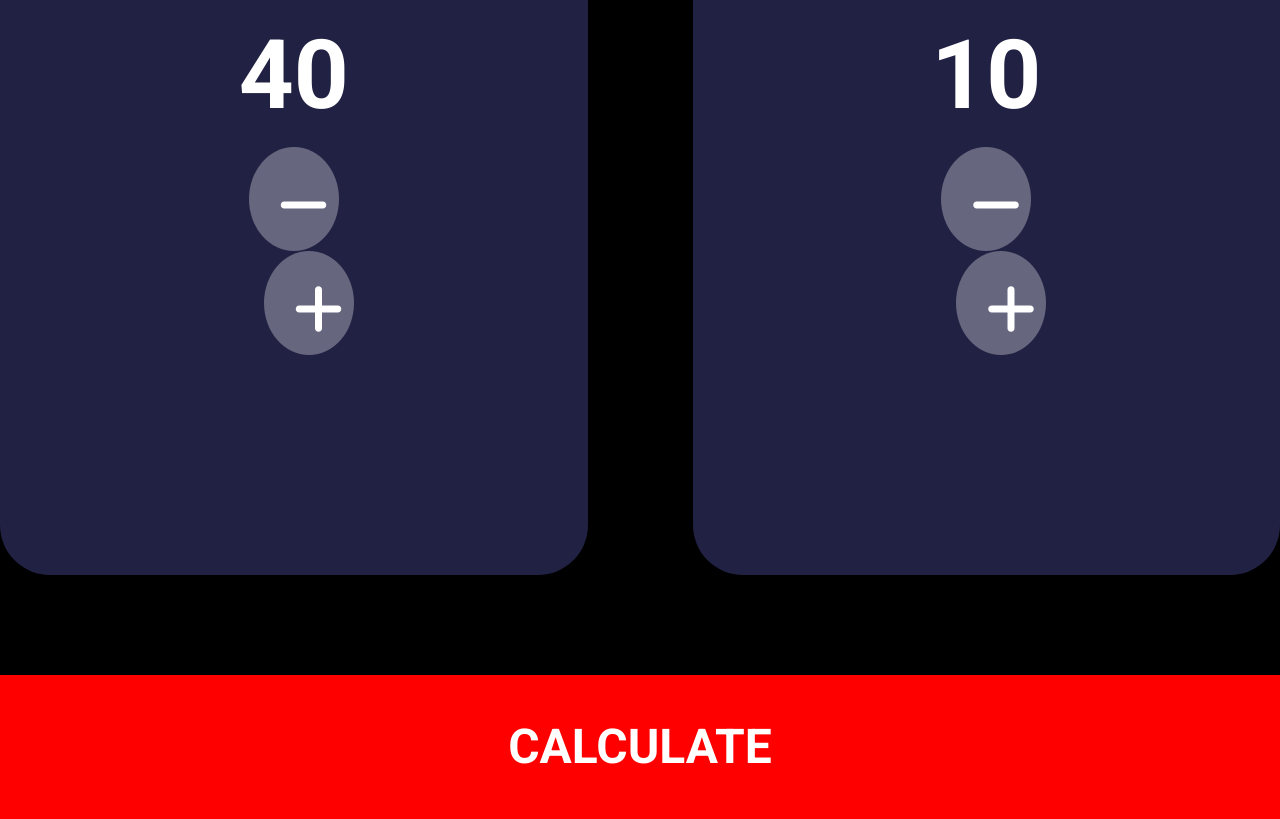
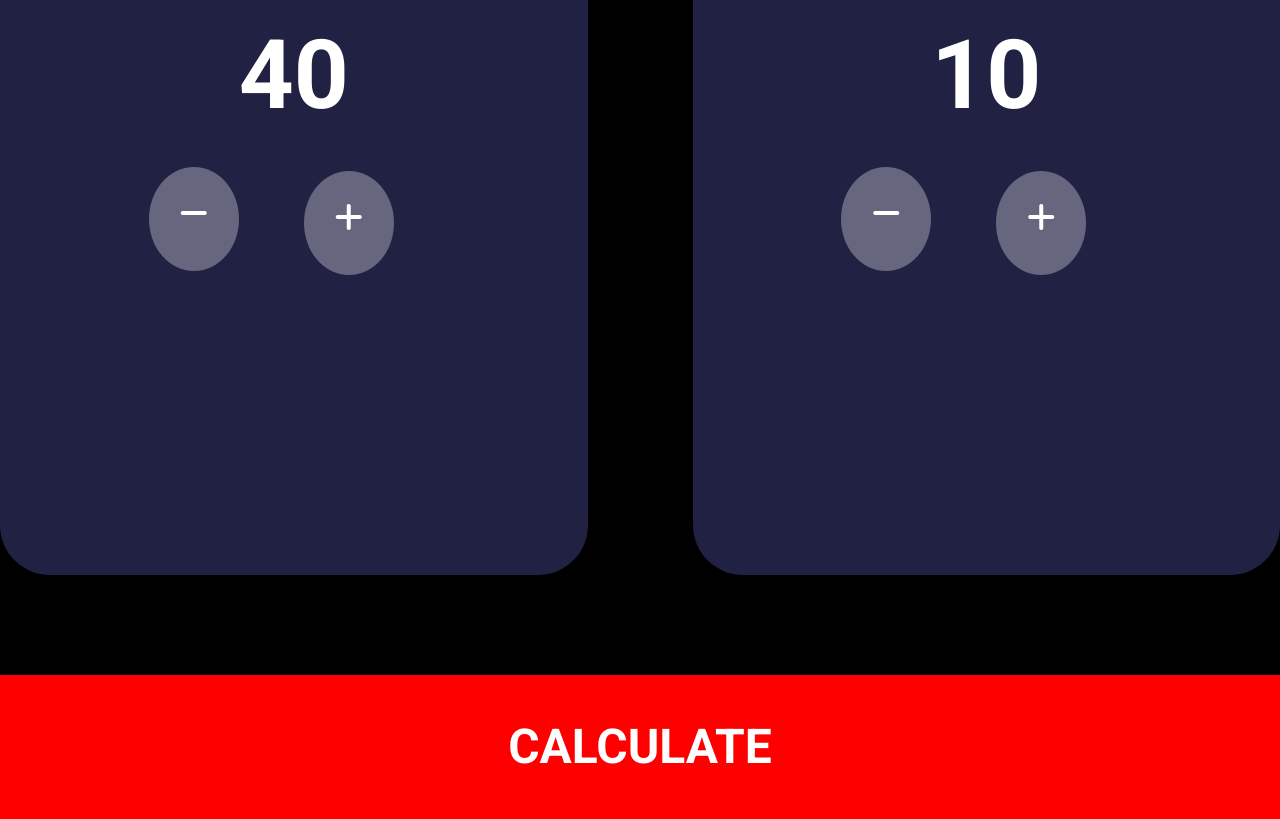
Before and after one commit to jamaldeen09/BMI-calculator-project, a plain HTML site: page index.html in a window 1280 px wide. Shown: the part 1899-2718 px from the top of the page. Drawn offline with nearby package versions, Linux system fonts and the light colour scheme; a web font is replaced by a local one.

Commit message:
made some more changes

```diff
--- a/styles/style.css
+++ b/styles/style.css
@@ -324,3 +324,22 @@
     bottom: 20px;
   }
 }
+
+
+@media  screen and (max-width: 1280px){
+
+  .weight button .fa-solid.fa-plus{
+    font-size:2rem;
+    position:relative;
+    bottom:80px;
+    left:40px;
+  }
+
+  .weight button .fa-solid.fa-minus{
+    font-size:2rem;
+    position:relative;
+    top:20px !important;
+    right:100px;
+  }
+
+}
```
